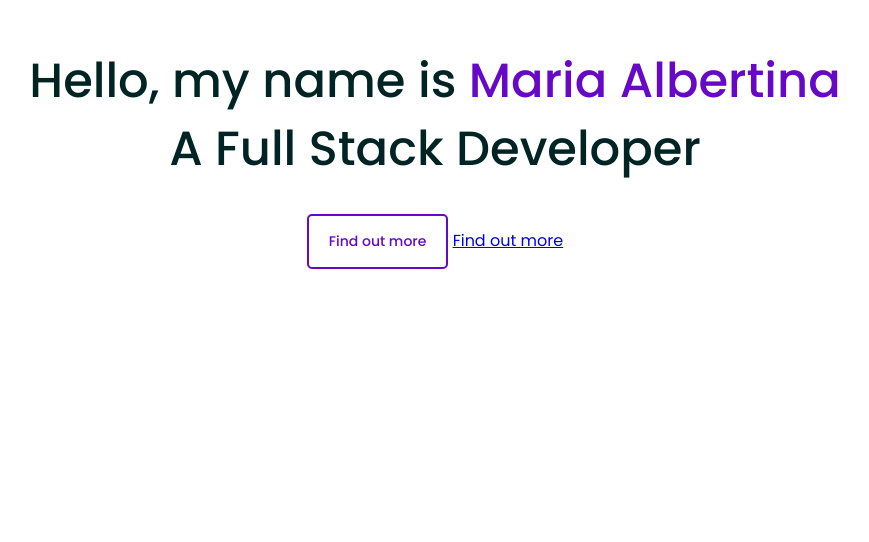
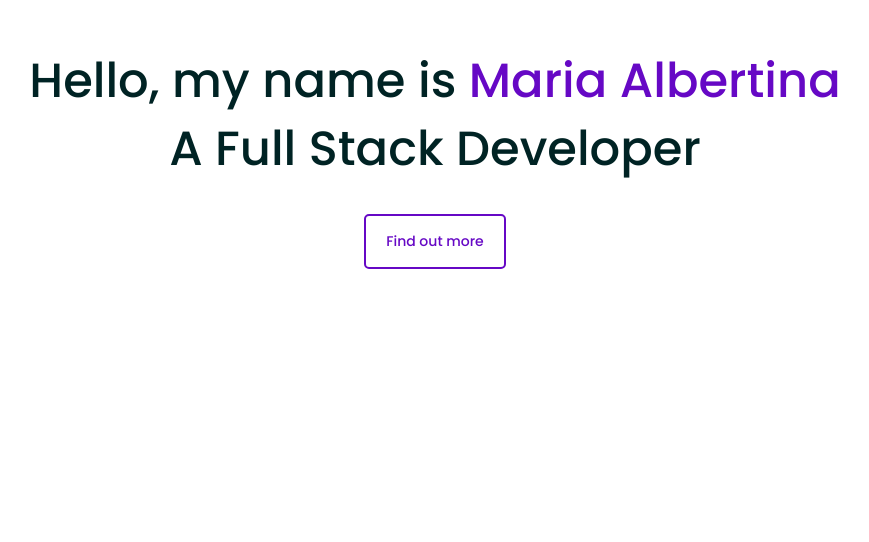
Before and after one commit to MonicaFidalgo/MonicaFidalgo.github.io, a website: page index.html in a window 1280 px wide. Shown: the part 258-800 px from the top of the page, without its empty margins (205-1074 px from the left). Drawn offline with Linux system fonts and the light colour scheme.

Commit message:
remove link

```diff
--- a/index.html
+++ b/index.html
@@ -29,7 +29,6 @@
         <a href="#about" class="button button-primary button-medium"
           >Find out more</a
         >
-        <a href="#about">Find out more</a>
       </div>
     </header>
     <main>
```
